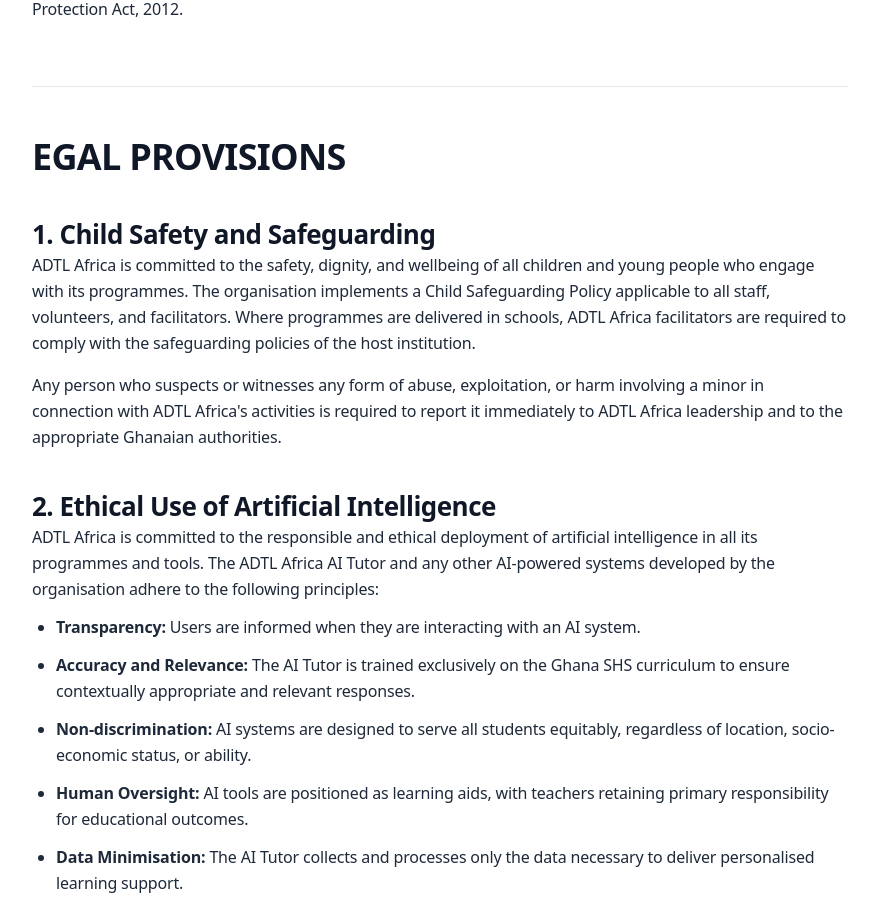
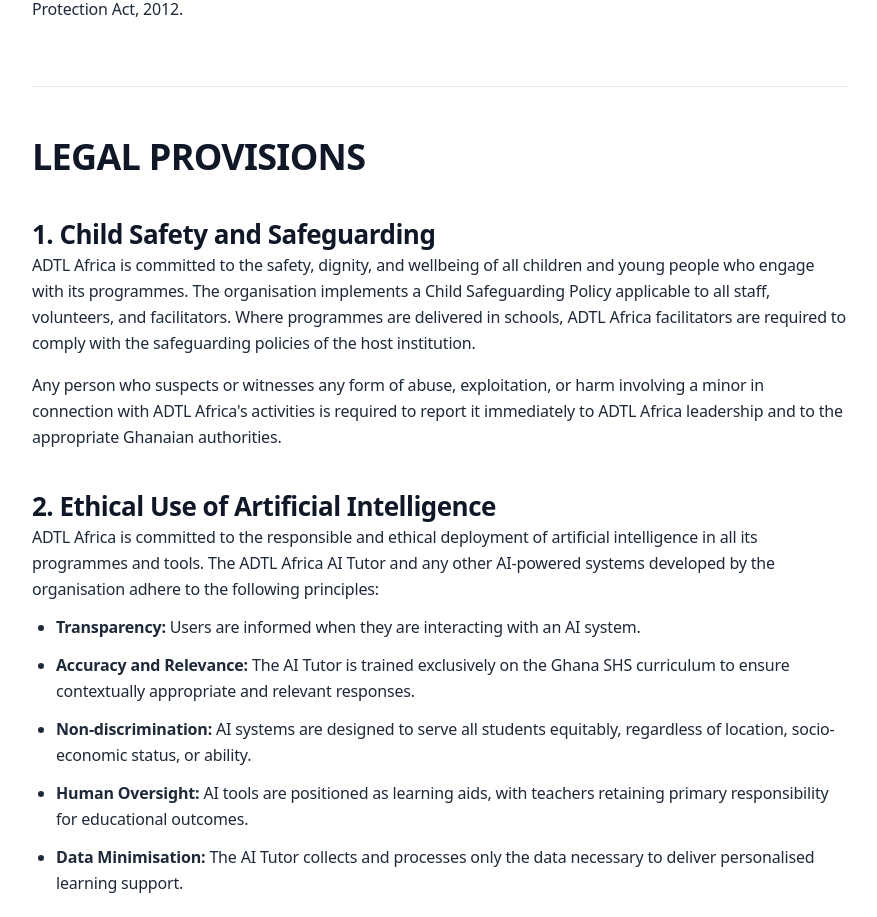
Before and after one commit to isaacbawa/adtlafrica_org, a Next.js app: page /privacy in a window 1280 px wide. Shown: the part 4700-5617 px from the top of the page, without its empty margins (200-1077 px from the left). Built offline with nearby package versions, Linux system fonts and the light colour scheme; no server answers.

Commit message:
Errors fix after CodeRabbit review

```diff
--- a/src/app/privacy/page.tsx
+++ b/src/app/privacy/page.tsx
@@ -311,7 +311,7 @@
       {/* ── PART C ── */}
       <div className="mb-10 mt-16 border-t border-gray-200 pt-12">
         <h2 className="text-xl font-bold uppercase tracking-wide text-gray-900">
-          egal Provisions
+          Legal Provisions
         </h2>
       </div>
 
--- a/src/components/site-footer.tsx
+++ b/src/components/site-footer.tsx
@@ -47,16 +47,15 @@
                             </Link>
                         </li>
                         <li>
-                            <Link href="/career" className="text-ink hover:text-brand-primary transition-colors">
+                            <Link href="/terms" className="text-ink hover:text-brand-primary transition-colors">
                                 Terms
                             </Link>
                         </li>
                         <li>
-                            <Link href="/career" className="text-ink hover:text-brand-primary transition-colors">
+                            <Link href="/privacy" className="text-ink hover:text-brand-primary transition-colors">
                                 Privacy Policy
                             </Link>
-                        </li>
-                    </ul>
+                        </li>                    </ul>
                 </div>
 
                 <div>
```
